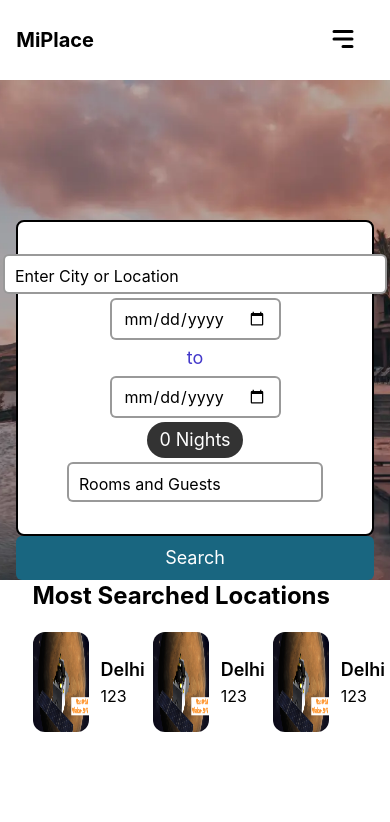
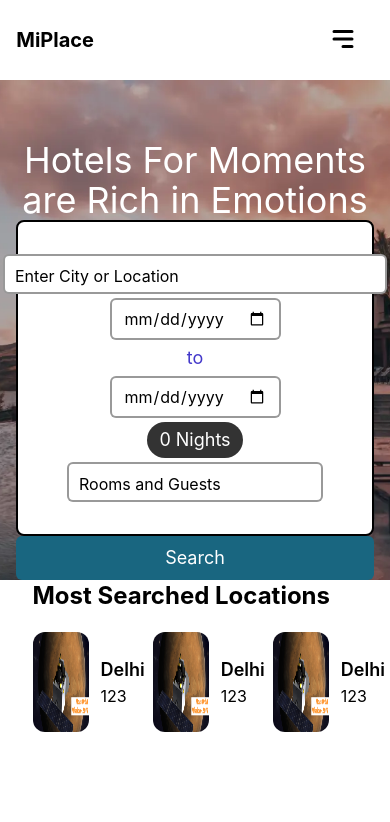
Before and after one commit to aruljohnsonalmabetter/MiPlace-Frontend, a React (Create React App) app in the folder miplace/: page / in a window 390 px wide. Shown: the top 822 px of the page. Built offline with nearby package versions, Linux system fonts and the light colour scheme.

Commit message:
responsive place search bar

```diff
--- a/miplace/src/components/HomeCard.jsx
+++ b/miplace/src/components/HomeCard.jsx
@@ -14,6 +14,8 @@ const HomeCard = () => {
                 {/* <div className=' bottom-0 w-full absolute flex justify-center items-center'> */}
                 {/* <div className='bg-white w-11/12'> */}
                 <div className='flex justify-center items-center flex-col'>
+                    <h1 class="text-4xl text-white text-center p-90px">Hotels For Moments are Rich in Emotions</h1>
+
                     <PlaceSearchBarComponent />
                     {/* <button className='bg-[#196680] px-2 py-2 text-white w-11/12 text-semibold text-lg rounded-md'>
                         <Link to="/searchResults"  >
```
